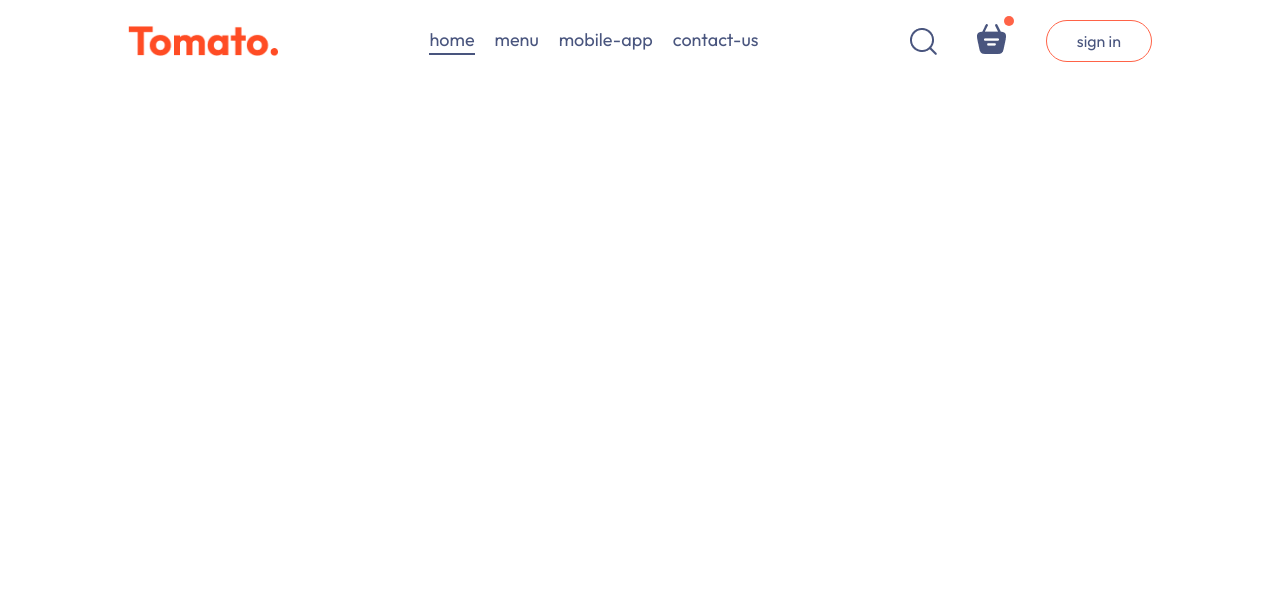
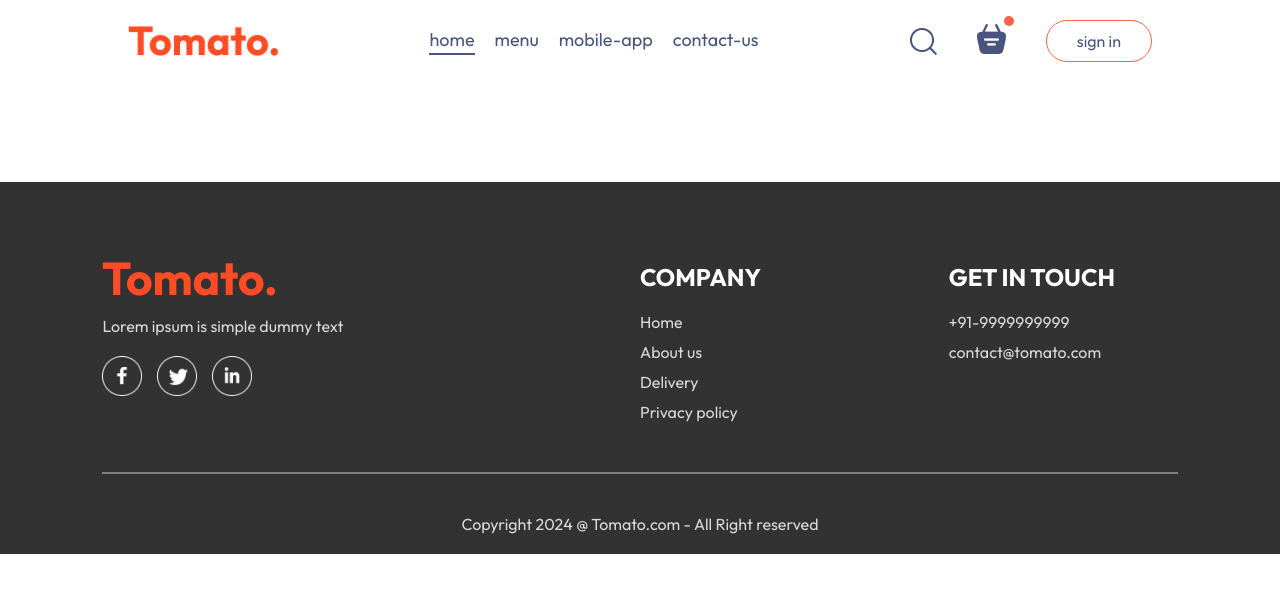
Before and after one commit to diwahar-m/food-delivery-frontend, a React (Vite) app: page /order in a window 1280 px wide. Shown: the top 592 px of the page. Built offline with nearby package versions, Linux system fonts and the light colour scheme.

Commit message:
Footer section completed

```diff
--- a/src/App.jsx
+++ b/src/App.jsx
@@ -4,9 +4,11 @@
 import Home from "./pages/Home/Home";
 import Cart from "./pages/Cart/Cart";
 import PlaceOrder from "./pages/PlaceOrder/PlaceOrder";
+import Footer from "./components/Footer/Footer";
 
 const App = () => {
   return (
+    <>
       <div className="app">
         <Navbar />
         <Routes>
@@ -15,6 +17,8 @@
           <Route path="/order" element={<PlaceOrder />} />
         </Routes>
       </div>
+      <Footer />
+    </>
   );
 };
 
--- /dev/null
+++ b/src/components/Footer/Footer.css
@@ -0,0 +1,42 @@
+.footer {
+    color: #d9d9d9;
+    background-color: #323232;
+    display: flex;
+    flex-direction: column;
+    align-items:center;
+    gap: 20px;
+    padding: 20px 8vw;
+    padding-top: 80px;
+    margin-top: 100px;
+}
+.footer-content {
+    width: 100%;
+    display: grid;
+    grid-template-columns: 2fr 1fr 1fr;
+    gap: 80px;
+}
+.footer-content-left, .footer-content-center, .footer-content-right {
+    display: flex;
+    flex-direction : column;
+    align-items: start;
+    gap: 20px;
+}
+.footer-content-left li, .footer-content-center li, .footer-content-right li {
+    list-style-type: none;
+    margin-bottom: 10px;
+    cursor: pointer;
+}
+.footer-content-right h2, .footer-content-center h2 {
+    color: white;
+}
+.footer-social-icons img {
+    width:40px;
+    margin-right: 15px;
+}
+.footer hr{
+    width: 100%;
+    height: 2px;
+    margin: 20px 0;
+    background-color: grey;
+    border: none;
+}
--- /dev/null
+++ b/src/components/Footer/Footer.jsx
@@ -0,0 +1,43 @@
+import React from "react";
+import "./Footer.css";
+import { assets } from "../../assets/assets";
+
+const Footer = () => {
+  return (
+    <div className="footer" id="footer">
+      <div className="footer-content">
+        <div className="footer-content-left">
+          <img alt="" src={assets.logo} />
+          <p>Lorem ipsum is simple dummy text </p>
+          <div className="footer-social-icons">
+            <img src={assets.facebook_icon} alt="" />
+            <img src={assets.twitter_icon} alt="" />
+            <img src={assets.linkedin_icon} alt="" />
+          </div>
+        </div>
+        <div className="footer-content-center">
+          <h2>COMPANY</h2>
+          <ul>
+            <li>Home</li>
+            <li>About us</li>
+            <li>Delivery</li>
+            <li>Privacy policy</li>
+          </ul>
+        </div>
+        <div className="footer-content-right">
+          <h2>GET IN TOUCH</h2>
+          <ul>
+            <li>+91-9999999999</li>
+            <li>contact@tomato.com</li>
+          </ul>
+        </div>
+      </div>
+      <hr />
+      <p className="footer-copyright">
+        Copyright 2024 @ Tomato.com - All Right reserved{" "}
+      </p>
+    </div>
+  );
+};
+
+export default Footer;
```
Lines whose indentation alone changed are shown as unchanged.
